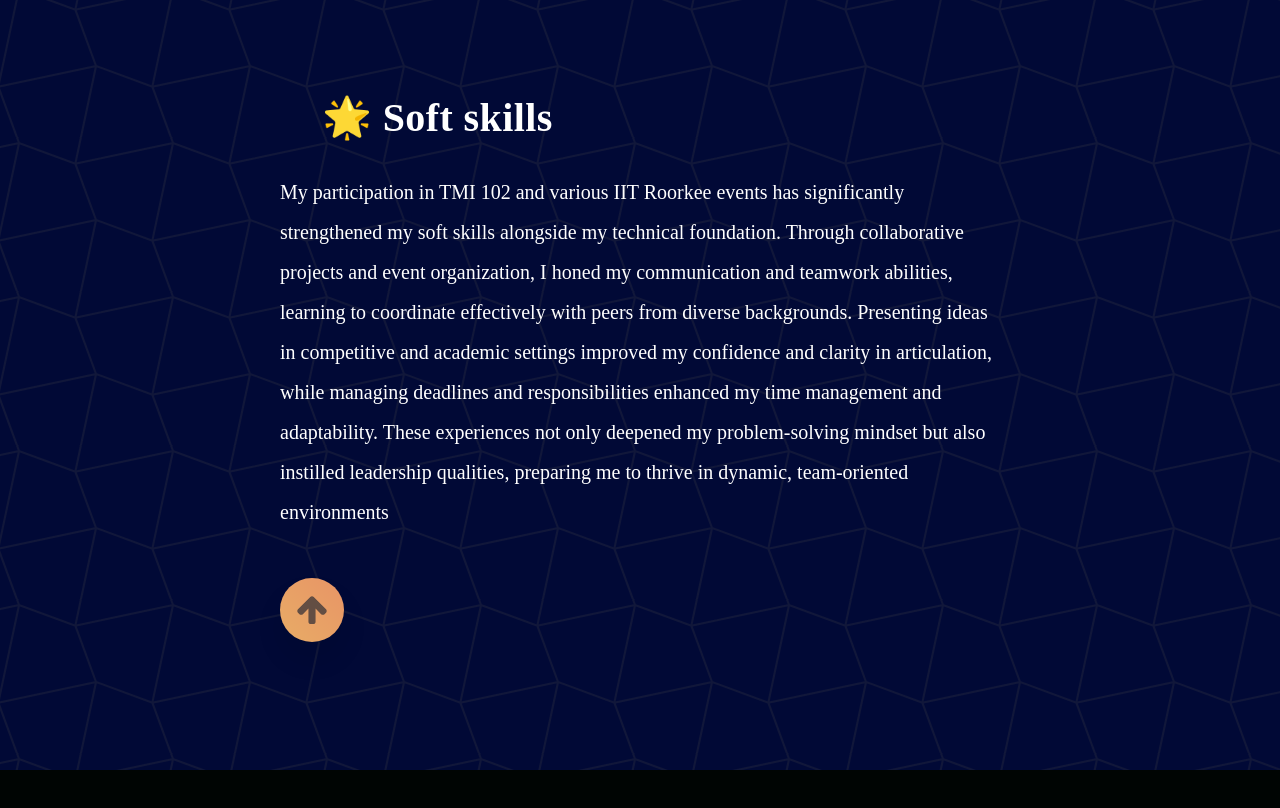
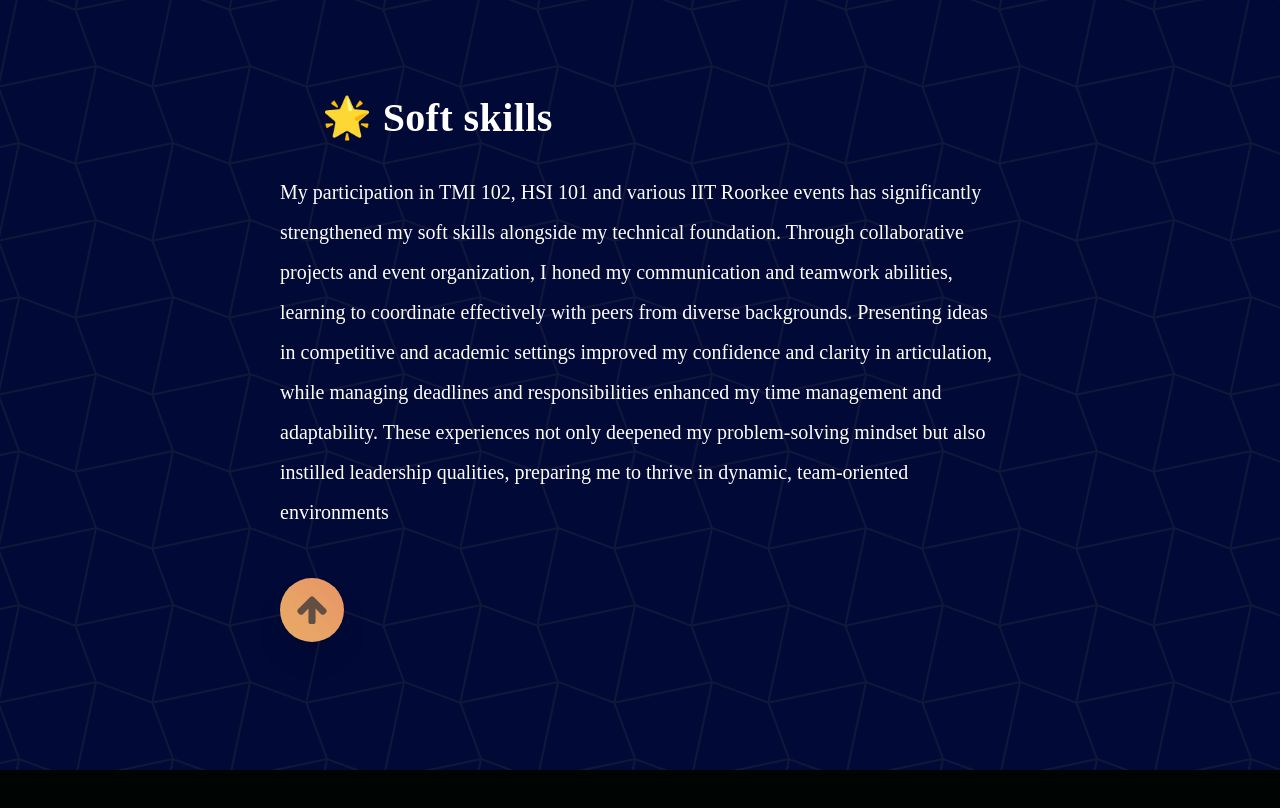
Before and after one commit to chitesh-j/me, a plain HTML site: page about.html in a window 1280 px wide. Shown: the part 2765-3573 px from the top of the page. Drawn offline with Linux system fonts and the light colour scheme; a web font is replaced by a local one.

Commit message:
Update about.html

```diff
--- a/about.html
+++ b/about.html
@@ -2944,7 +2944,7 @@
                         <div class="wrapper">
                             <div class="inner" data-onvisible-trigger="1">
                                 <h2 id="text10" class="text-component instance-10 style-2">🌟 Soft skills</h2>
-                                <p id="text11" class="text-component instance-11 style-4">My participation in TMI 102
+                                <p id="text11" class="text-component instance-11 style-4">My participation in TMI 102, HSI 101
                                     and various IIT Roorkee events has significantly strengthened my soft skills
                                     alongside my technical foundation. Through collaborative projects and event
                                     organization, I honed my communication and teamwork abilities, learning to
```
